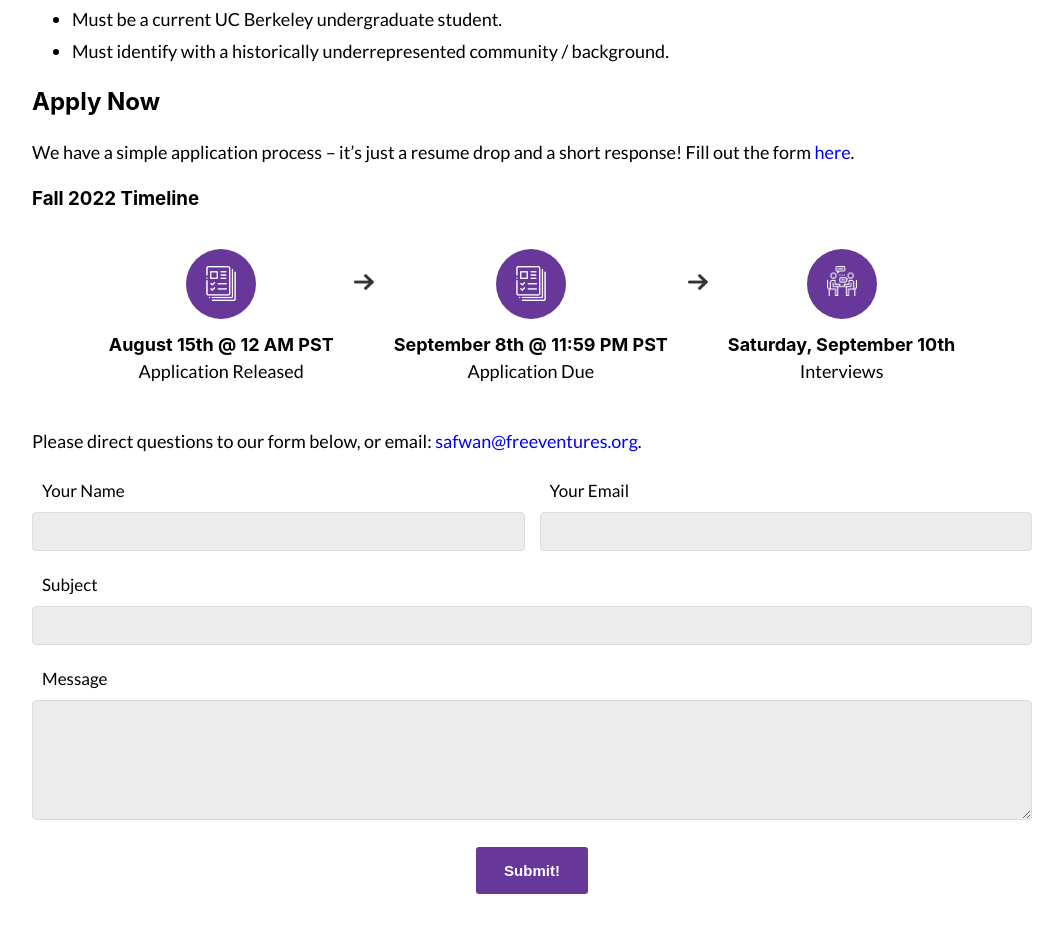
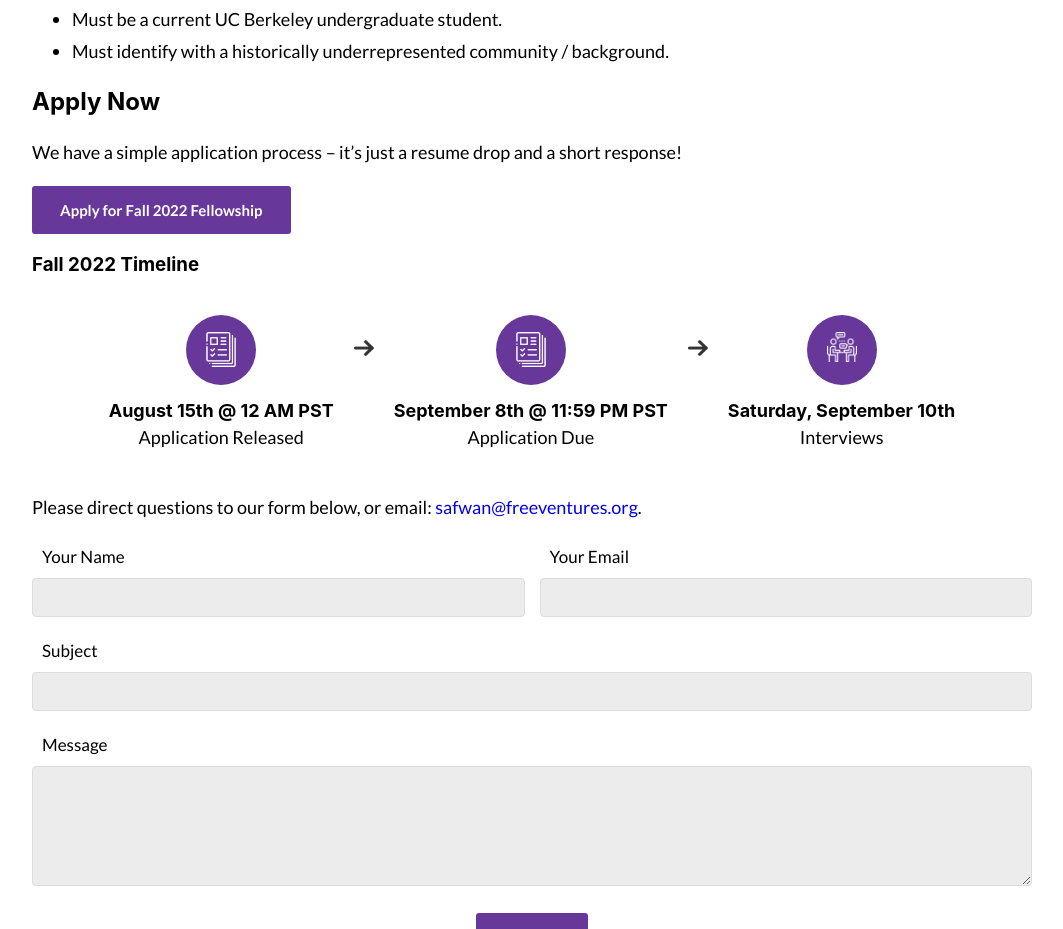
Before and after one commit to Free-Ventures-Cal/website, a React (Create React App) app: page /fellowship in a window 1280 px wide. Shown: the part 1380-2309 px from the top of the page, without its empty margins (108-1171 px from the left). Built offline with nearby package versions, Linux system fonts and the light colour scheme.

Commit message:
Add links

```diff
--- a/src/Components/Apply.js
+++ b/src/Components/Apply.js
@@ -18,7 +18,7 @@ import arrow from "./../assets/arrow.png";
 function Apply(props) {
   // Content
 
-  let airtableLink = "https://airtable.com/shrBLmEzy4zigmJxG";
+  let airtableLink = "https://airtable.com/shrYYtSrMmYZ0tZvW";
 
   let batchFAQContent = [
     {
@@ -150,9 +150,17 @@ function Apply(props) {
       <GenericTop
         header={"Join the FreeV Family"}
         description={
-          "We'll soon be recruiting for the Fall 2022 batch! We'll be recruiting for the internal team later in the semester."
+          "Applications have been released for the Fall 2022 Batch! We'll be recruiting for the internal team later in the semester."
         }
       >
+        <a
+          href={airtableLink}
+          className="genericButtonGray"
+          target="_blank"
+          rel="noopener noreferrer"
+        >
+          Apply for Fall 2022 Batch
+        </a>
         &nbsp; &nbsp;
         <a
           href="https://docs.google.com/forms/d/e/1FAIpQLSf3yWalM4X7p3yzy-_zRjLx3tNul1Tla9b3i8mwaQl_BlA9LQ/viewform?usp=sf_link"
@@ -180,14 +188,11 @@ function Apply(props) {
             <TabPanel value={value} index={0}>
               <br />
 
-              {/* <h2>Fall 2022 Applications are now open!</h2>
-                            <a href={airtableLink} className="genericButtonGray" target="_blank" rel="noopener noreferrer">Apply for Fall 2022 Internal</a>
-                            <p>Here are some details about our recruiting timeline and frequently asked questions</p>
-
-                            <h2>Fall 2021 Timeline</h2>
-                            <div className="timeline">
-                                {timelineWithArrows}
-                            </div> */}
+              <h2>Fall 2022 Applications are now open!</h2>
+              <p>
+                Here are some details about our recruiting timeline and
+                frequently asked questions
+              </p>
 
               <h2>Fall 2022 Timeline</h2>
               <div className="timeline">{timelineWithArrows}</div>
--- a/src/Components/Fellowship.js
+++ b/src/Components/Fellowship.js
@@ -192,9 +192,16 @@ function Fellowship() {
           <h2>Apply Now</h2>
           <p>
             We have a simple application process – it’s just a resume drop and a
-            short response! Fill out the form{" "}
-            <a href="https://airtable.com/shrTZaerxspoAjE5S">here</a>.
+            short response!
           </p>
+          <a
+            href="https://airtable.com/shrTZaerxspoAjE5S"
+            className="genericButton"
+            target="_blank"
+            rel="noopener noreferrer"
+          >
+            Apply for Fall 2022 Fellowship
+          </a>
           <h3>Fall 2022 Timeline</h3>
           <div className="timeline">{timelineWithArrows}</div>
           <p>
```
